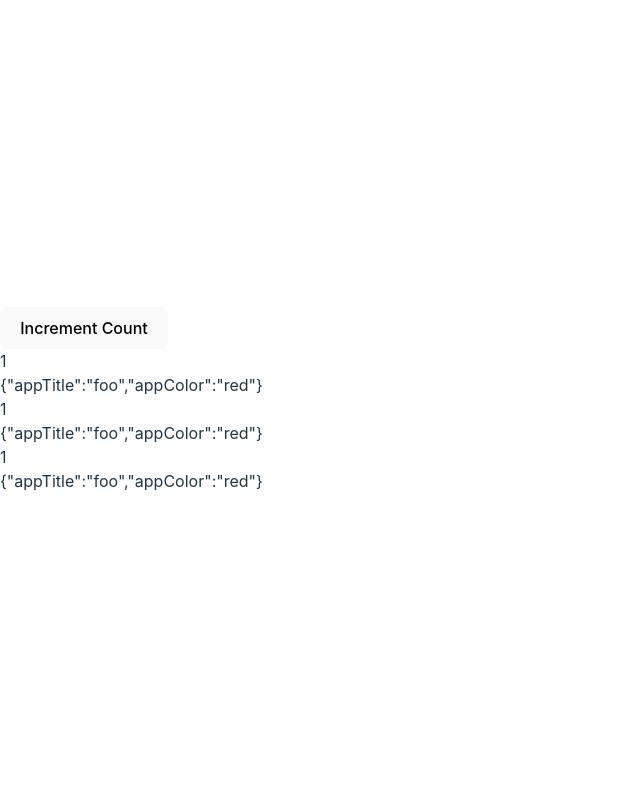
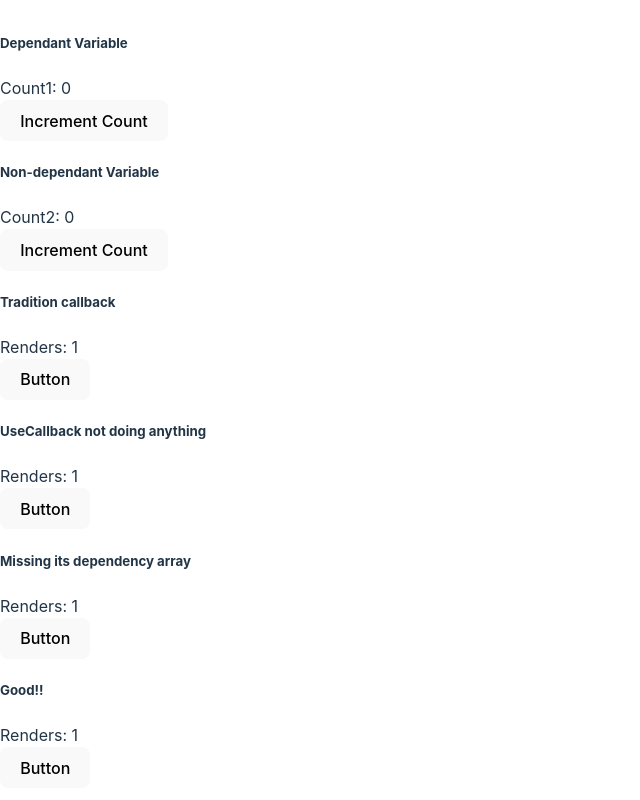
Before and after one commit to CodySchaaf/hooks, a React (Vite) app: page / in a window 1280 px wide. Shown: the whole page, without its empty margins (0-640 px from the left). Built offline with nearby package versions, Linux system fonts and the light colour scheme.

Commit message:
use-callback

```diff
--- a/src/App.tsx
+++ b/src/App.tsx
@@ -1,33 +1,48 @@
-import { useMemo, useState } from "react";
+import { useCallback, useState } from "react";
 import { MyExpensiveComponent } from "./MyExpensiveComponent.tsx";
 
 function App() {
   const [count, setCount] = useState(0);
+  const [count2, setCount2] = useState(0);
 
-  const config = {
-    appTitle: "foo",
-    appColor: "red",
+  // Tradition callback
+  const callback = () => {
+    console.log("veryBadUseCallback", count);
   };
 
-  const badMemoConfig = useMemo(() => ({
-    appTitle: "foo",
-    appColor: "red",
-  }));
+  // Not doing anything
+  const badUseCallback = useCallback(() => {
+    console.log("veryBadUseCallback", count);
+  });
 
-  const memoConfig = useMemo(
-    () => ({
-      appTitle: "foo",
-      appColor: "red",
-    }),
-    [],
-  );
+  // Missing its dependency array
+  const veryBadUseCallback = useCallback(() => {
+    console.log("veryBadUseCallback", count);
+  }, []);
 
+  const goodUseCallback = useCallback(() => {
+    console.log("veryBadUseCallback", count);
+  }, [count]);
+
+  // Note MyExpensiveComponent utilizes React.memo
   return (
     <>
+      <h5>Dependant Variable</h5>
+      Count1: {count}
+      <br />
       <button onClick={() => setCount(count + 1)}>Increment Count</button>
-      <MyExpensiveComponent config={config} />
-      <MyExpensiveComponent config={badMemoConfig} />
-      <MyExpensiveComponent config={memoConfig} />
+      <h5>Non-dependant Variable</h5>
+      Count2: {count2}
+      <br />
+      <button onClick={() => setCount2(count2 + 1)}>Increment Count</button>
+      <h5>Tradition callback</h5>
+      <MyExpensiveComponent onClick={callback} />
+      <h5>UseCallback not doing anything</h5>
+      <MyExpensiveComponent onClick={badUseCallback} />
+      <h5>Missing its dependency array</h5>
+      <MyExpensiveComponent onClick={veryBadUseCallback} />
+      <h5>Good!!</h5>
+      <MyExpensiveComponent onClick={goodUseCallback} />
     </>
   );
 }
--- a/src/MyExpensiveComponent.tsx
+++ b/src/MyExpensiveComponent.tsx
@@ -1,19 +1,16 @@
-import {memo, useRef} from "react";
+import { memo, useRef } from "react";
 
 interface Props {
-    config: {
-        appTitle: string;
-        appColor: string;
-    }
+  onClick: () => void;
 }
 
-export const MyExpensiveComponent = memo(({config}: Props) => {
-    const ref = useRef(0)
-    ref.current++
-    return (
-        <div>
-        <div>{ref.current}</div>
-        <div>{JSON.stringify(config)}</div>
-        </div>
-    )
-})
+export const MyExpensiveComponent = memo(({ onClick }: Props) => {
+  const ref = useRef(0);
+  ref.current++;
+  return (
+    <div>
+      <div>Renders: {ref.current}</div>
+      <button onClick={onClick}>Button</button>
+    </div>
+  );
+});
```
